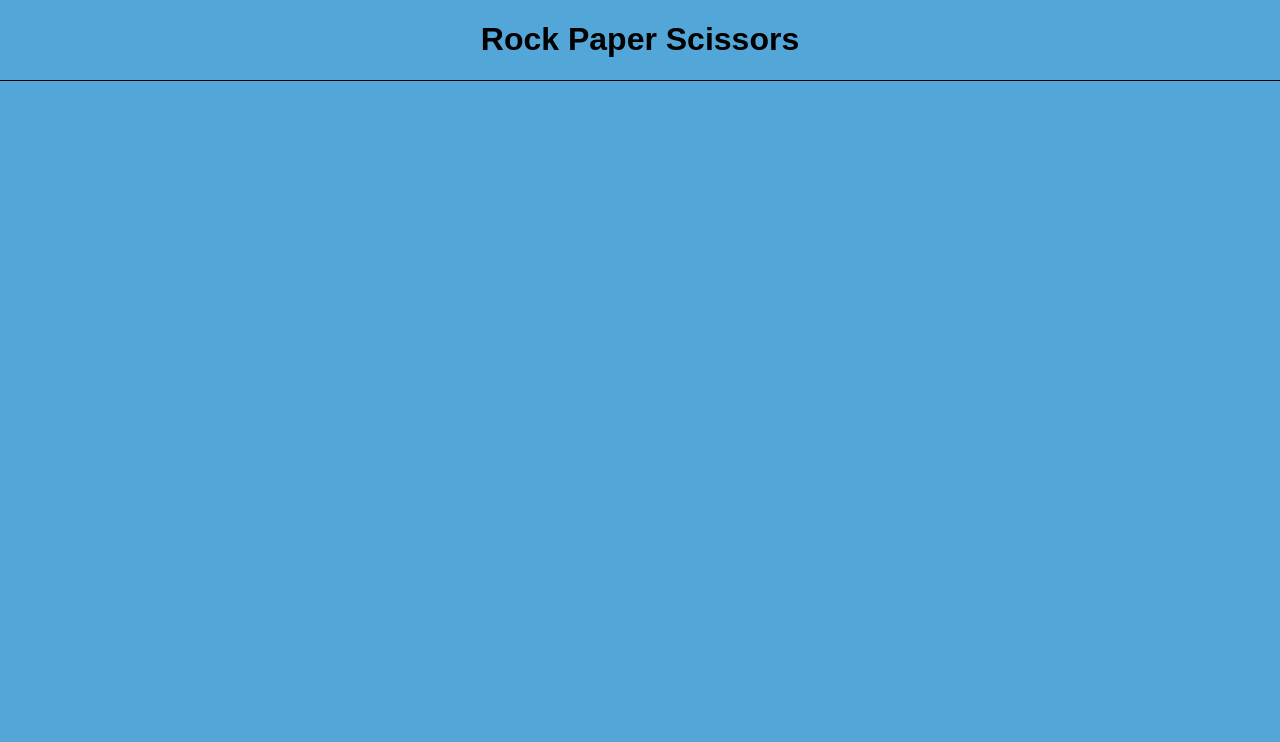
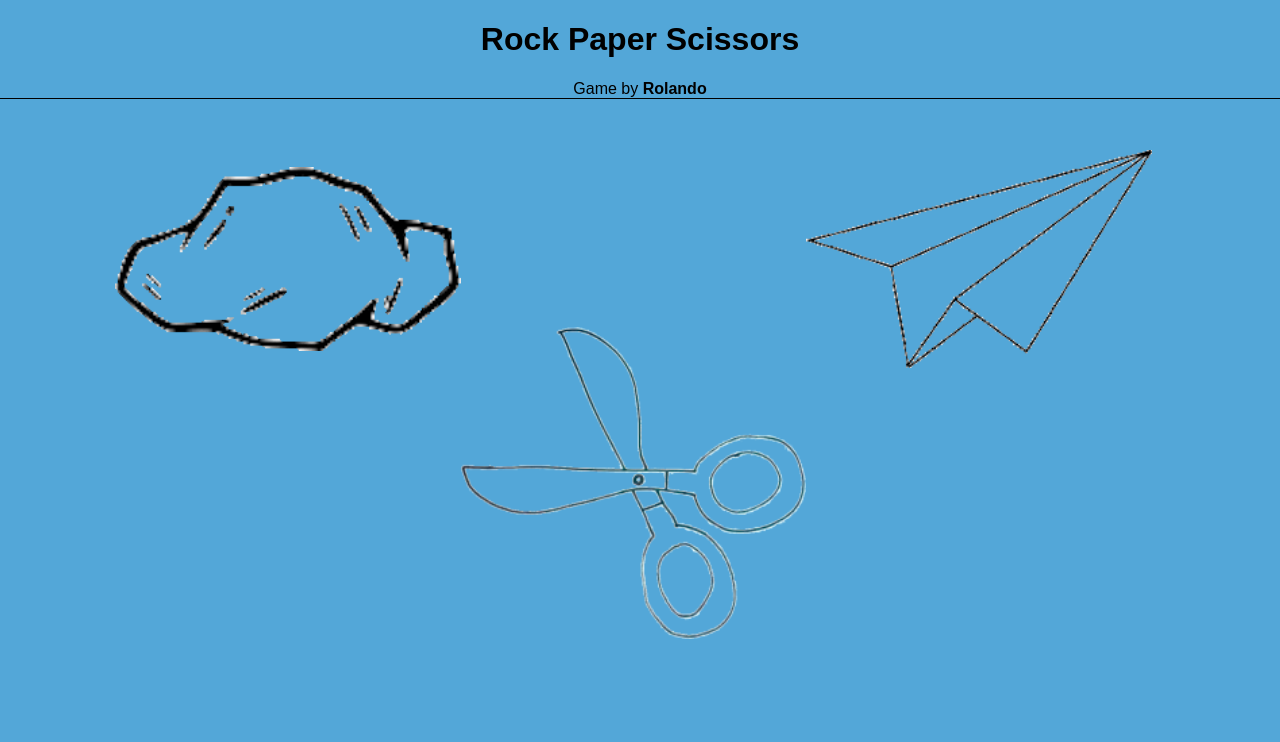
Before and after one commit to RolandoParadaPuig/Rock-Paper-Scissors, a plain HTML site: page index.html in a window 1280 px wide. Drawn offline with Linux system fonts and the light colour scheme; a web font is replaced by a local one.

Commit message:
basic page 80% compleat

```diff
--- a/css/style.css
+++ b/css/style.css
@@ -8,5 +8,47 @@ body {
 #header {
   border-bottom: 1px solid #000;
   display: flex;
-  justify-content: center;
+  flex-direction: column;
+  align-items: center;
 }
+
+#user_selection {
+  width: 100%;
+  height: 80vh;
+  display: grid;
+  grid-template-columns: repeat(11, 9%);
+  grid-template-rows: repeat(10, 10%);
+}
+#rock {
+  grid-column: 2 / 5;
+  grid-row: 2 / 5;
+  display: flex;
+  align-items: center;
+}
+#rock img {
+  width: 100%;
+  height: auto;
+}
+#paper {
+  grid-column: 8 / 11;
+  grid-row: 2 / 5;
+  display: flex;
+  align-items: center;
+}
+#paper img {
+  width: 100%;
+  height: auto;
+}
+#scissors {
+  grid-column: 5 / 8;
+  grid-row: 5 / 9;
+  display: flex;
+  align-items: center;
+}
+#scissors img {
+  width: 100%;
+  height: auto;
+}
+.user_click:hover {
+  cursor: pointer;
+}
--- a/index.html
+++ b/index.html
@@ -20,7 +20,36 @@
   </head>
   <body>
     <header id="header">
-      <h1>Rock Paper Scissors</h1>
+      <h1 id="h1">Rock Paper Scissors</h1>
+      <span id="span">Game by <b>Rolando</b></span>
     </header>
+    <main id="main">
+      <div id="user_selection">
+        <div id="rock">
+          <img
+            class="user_click"
+            onclick="userRock()"
+            src="img/rock.png"
+            alt="rock image"
+          />
+        </div>
+        <div id="paper">
+          <img
+            class="user_click"
+            onclick="userPaper()"
+            src="img/paper.png"
+            alt="Paper image"
+          />
+        </div>
+        <div id="scissors">
+          <img
+            class="user_click"
+            onclick="userScissors()"
+            src="img/scissors.png"
+            alt="Scissors image"
+          />
+        </div>
+      </div>
+    </main>
   </body>
 </html>
--- a/js/script.js
+++ b/js/script.js
@@ -0,0 +1,4 @@
+function cTurn(a,b){
+    return Math.round(Math.random()*(b - a) + a);
+}
+console.log(cTurn(1,3))
```
Also changed, not shown: img/images.jfif (deleted), img/paper.png (added), img/rock.png (added), img/scissors.png (added).
